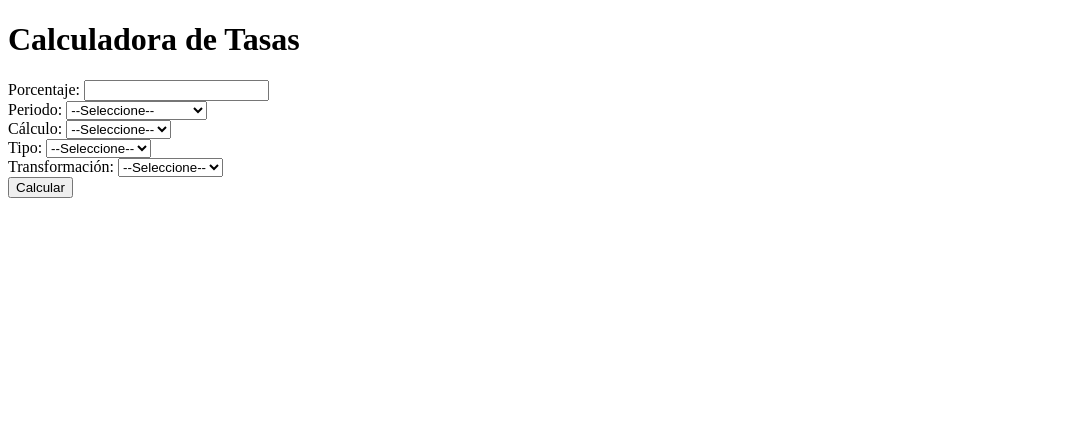
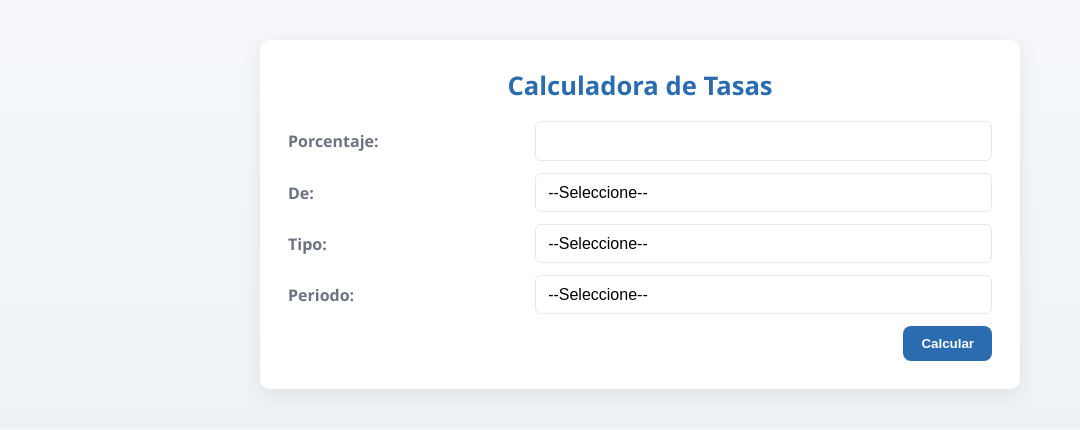
Before and after one commit to Giuseppe1r/Calculadora-de-tasas, a Django app: page / in a window 1280 px wide. Shown: the top 430 px of the page, without its empty margins (0-1080 px from the left). Run offline with Django 5.2, Linux system fonts and the light colour scheme; data comes from the database, SQL or seed files in the repository.

Commit message:
efectiva a nominal y diseño html

```diff
--- a/src/Calculadora/static/css/CalculadoraStyle.css
+++ b/src/Calculadora/static/css/CalculadoraStyle.css
@@ -0,0 +1,76 @@
+/* Estilos base para la Calculadora de Tasas */
+:root{
+	--bg:#f5f7fb;
+	--card:#ffffff;
+	--accent:#2b6cb0;
+	--muted:#6b7280;
+	--danger:#e53e3e;
+}
+*{box-sizing:border-box}
+body{
+	margin:0;
+	font-family:Segoe UI, Roboto, Arial, sans-serif;
+	background:linear-gradient(180deg,var(--bg),#eef2f6);
+	color:#1f2937;
+	-webkit-font-smoothing:antialiased;
+}
+.container{
+	max-width:760px;
+	margin:40px auto;
+	padding:28px;
+	background:var(--card);
+	border-radius:10px;
+	box-shadow:0 6px 20px rgba(31,41,55,0.08);
+}
+.site-title{
+	margin:0 0 18px 0;
+	font-size:1.6rem;
+	color:var(--accent);
+	text-align:center;
+}
+.calc-form{
+	display:grid;
+	gap:12px;
+}
+.form-group{
+	display:flex;
+	gap:12px;
+	align-items:center;
+}
+.form-label{
+	width:34%;
+	font-weight:600;
+	color:var(--muted);
+}
+.form-input,.form-select{
+	width:66%;
+	padding:10px 12px;
+	border:1px solid #e6e9ef;
+	border-radius:6px;
+	background:#fff;
+	font-size:1rem;
+}
+.form-select{appearance:none}
+.actions{justify-content:flex-end}
+.btn{
+	background:var(--accent);
+	color:white;
+	border:none;
+	padding:10px 18px;
+	border-radius:8px;
+	cursor:pointer;
+	font-weight:600;
+}
+.btn:hover{filter:brightness(.95)}
+.error{color:var(--danger);margin-top:12px;font-weight:600}
+.result{margin-top:14px;color:#0f172a}
+
+@media (max-width:640px){
+	.form-group{flex-direction:column;align-items:stretch}
+	.form-label{width:100%}
+	.form-input,.form-select{width:100%}
+	.actions{justify-content:center}
+}
+
+/* Pequeños detalles visuales */
+.form-input:focus,.form-select:focus{outline:none;box-shadow:0 0 0 3px rgba(43,108,176,0.12);border-color:var(--accent)}
--- a/src/Calculadora/templates/Calculadora.html
+++ b/src/Calculadora/templates/Calculadora.html
@@ -3,20 +3,56 @@
 <head>
 	<meta charset="utf-8">
 	<title>Calculadora de Tasas</title>
+	{% load static %}
+	<link rel="stylesheet" href="{% static 'css/CalculadoraStyle.css' %}">
 </head>
 <body>
-	<h1>Calculadora de Tasas</h1>
+	<div class="container">
+		<h1 class="site-title">Calculadora de Tasas</h1>
 
-	<form method="post">
+		<form method="post" class="calc-form">
 		{% csrf_token %}
-		<div>
-			<label>Porcentaje:</label>
-			<input type="text" name="porcentaje" required />
+			<div class="form-group">
+				<label class="form-label">Porcentaje:</label>
+				<input class="form-input" type="text" name="porcentaje" required />
 			</div>
 
-		<div>
-			<label>Periodo:</label>
-			<select name="periodo" required>
+			<div class="form-group">
+				<label class="form-label">De:</label>
+				<select id="calculo-select" class="form-select" name="calculo" required>
+					<option value="">--Seleccione--</option>
+					{% for c in calculos %}
+						<option value="{{ c.id }}">{{ c.nombre }}</option>
+					{% endfor %}
+				</select>
+			</div>
+
+			<div id="dynamic-fields" style="display:none">
+				<div class="form-group">
+					<label class="form-label">A:</label>
+					<select id="transformacion-select" class="form-select" name="transformacion">
+						<option value="">--Seleccione--</option>
+						{% for tr in transformaciones %}
+							<option value="{{ tr.id }}">{{ tr.nombre }}</option>
+						{% endfor %}
+					</select>
+				</div>
+			</div>
+
+				<div class="form-group">
+					<label class="form-label">Tipo:</label>
+					<select id="tipo-select" class="form-select" name="tipo">
+						<option value="">--Seleccione--</option>
+						{% for t in tipos %}
+							<option value="{{ t.id }}">{{ t.nombre }}</option>
+						{% endfor %}
+					</select>
+				</div>
+
+
+							<div class="form-group">
+					<label class="form-label">Periodo:</label>
+					<select id="periodo-select" class="form-select" name="periodo">
 						<option value="">--Seleccione--</option>
 						{% for p in periodos %}
 							<option value="{{ p.id }}">{{ p.nombre }} (nper={{ p.nper }})</option>
@@ -24,47 +60,80 @@
 					</select>
 				</div>
 
-		<div>
-			<label>Cálculo:</label>
-			<select name="calculo" required>
-				<option value="">--Seleccione--</option>
-				{% for c in calculos %}
-					<option value="{{ c.id }}">{{ c.nombre }}</option>
-				{% endfor %}
-			</select>
-		</div>
 
-		<div>
-			<label>Tipo:</label>
-			<select name="tipo" required>
-				<option value="">--Seleccione--</option>
-				{% for t in tipos %}
-					<option value="{{ t.id }}">{{ t.nombre }}</option>
-				{% endfor %}
-			</select>
-		</div>
 
-		<div>
-			<label>Transformación:</label>
-			<select name="transformacion" required>
-				<option value="">--Seleccione--</option>
-				{% for tr in transformaciones %}
-					<option value="{{ tr.id }}">{{ tr.nombre }}</option>
-				{% endfor %}
-			</select>
-		</div>
-
-		<div>
-			<button type="submit">Calcular</button>
+			<div class="form-group actions">
+				<button class="btn" type="submit">Calcular</button>
 			</div>
 	</form>
 
+		<script>
+		// Mostrar/ocultar campos dinámicos según el cálculo seleccionado
+		(function(){
+			const calculoSelect = document.getElementById('calculo-select');
+			const dynamic = document.getElementById('dynamic-fields');
+			const periodo = document.getElementById('periodo-select');
+			const tipo = document.getElementById('tipo-select');
+			const transformacion = document.getElementById('transformacion-select');
+
+			function setRequiredPeriodTipo(show){
+				if(show){
+					periodo.setAttribute('required','required');
+					tipo.setAttribute('required','required');
+				}else{
+					periodo.removeAttribute('required');
+					tipo.removeAttribute('required');
+				}
+			}
+
+			function updateVisibility(){
+				if(!calculoSelect.value){
+					dynamic.style.display = 'none';
+					setRequiredPeriodTipo(false);
+					transformacion.removeAttribute('required');
+					return;
+				}
+
+				dynamic.style.display = '';
+				transformacion.setAttribute('required','required');
+
+				const calcTxt = calculoSelect.options[calculoSelect.selectedIndex].text.toLowerCase();
+				const transTxt = transformacion.value && transformacion.options[transformacion.selectedIndex]
+					? transformacion.options[transformacion.selectedIndex].text.toLowerCase()
+					: '';
+
+				// Mostrar `Periodo` y `Tipo` siempre que cualquiera de los lados
+				// (cálculo o transformación) incluya 'nominal', o cuando el cálculo
+				// sea 'efectiva' (para permitir convertir efectiva -> nominal)
+				const showPeriodTipo = calcTxt.includes('nominal') || calcTxt.includes('efectiva') || transTxt.includes('nominal');
+
+				const periodoGroup = periodo.closest('.form-group');
+				const tipoGroup = tipo.closest('.form-group');
+				if(showPeriodTipo){
+					periodoGroup.style.display = '';
+					tipoGroup.style.display = '';
+					setRequiredPeriodTipo(true);
+				}else{
+					periodoGroup.style.display = 'none';
+					tipoGroup.style.display = 'none';
+					setRequiredPeriodTipo(false);
+				}
+			}
+
+			calculoSelect.addEventListener('change', updateVisibility);
+			transformacion.addEventListener('change', updateVisibility);
+			// Inicializar al cargar
+			document.addEventListener('DOMContentLoaded', updateVisibility);
+		})();
+		</script>
+
 		{% if error %}
-		<p style="color:red;">Error: {{ error }}</p>
+			<p class="error">Error: {{ error }}</p>
 		{% endif %}
 
 		{% if result is not None %}
-		<h2>Resultado: {{ result }}</h2>
+			<h2 class="result">Resultado: {{ result }}</h2>
 		{% endif %}
+	</div>
 </body>
 </html>
--- a/src/Calculadora/views.py
+++ b/src/Calculadora/views.py
@@ -23,26 +23,37 @@ def calculadora(request):
             calculo = Calculo.objects.get(id=calculo_id) if calculo_id else None
             tipo = Tipo.objects.get(id=tipo_id) if tipo_id else None
             transformacion = Transformacion.objects.get(id=transformacion_id) if transformacion_id else None
-
-            # Condición pedida: cualquier periodo y calculo es Nominal,
-            # tipo es vencida, transformacion es efectiva -> aplicar fórmula
-            if (
-                periodo
-                and calculo
-                and tipo
-                and transformacion
-                and calculo.nombre.lower() == 'nominal'
-                and tipo.nombre.lower().startswith('venc')
-                and transformacion.nombre.lower() == 'efectiva'
-            ):
-                nper = periodo.nper
-                if porcentaje == 0:
-                    error = 'El porcentaje no puede ser 0.'
+            # Si el cálculo seleccionado es 'efectiva', convertir la tasa efectiva
+            # a la tasa por periodo: ((1 + efectiva)^(1/nper)) - 1
+            if calculo and calculo.nombre.lower() == 'efectiva':
+                if not periodo:
+                    error = 'Seleccione un periodo para calcular desde efectiva.'
                 else:
-                    # Aplicar fórmula: ((1 + nper/porcentaje) ** nper) - 1
-                    result = ((1 + ((porcentaje /100 ) / nper)) ** nper) - 1
+                    nper = periodo.nper
+                    if porcentaje == 0:
+                        error = 'El porcentaje no puede ser 0.'
+                    else:
+                        # porcentaje viene en % -> convertir a decimal
+                        efectiva = porcentaje / 100.0
+                        result = (1 + efectiva) ** (1.0 / nper) - 1
             else:
-                result = None
+                # Comportamiento previo: ejemplo de conversión nominal -> efectiva
+                if (
+                    periodo
+                    and calculo
+                    and tipo
+                    and transformacion
+                    and calculo.nombre.lower() == 'nominal'
+                    and tipo.nombre.lower().startswith('venc')
+                    and transformacion.nombre.lower() == 'efectiva'
+                ):
+                    nper = periodo.nper
+                    if porcentaje == 0:
+                        error = 'El porcentaje no puede ser 0.'
+                    else:
+                        result = ((1 + ((porcentaje / 100.0) / nper)) ** nper) - 1
+                else:
+                    result = None
         except Exception as e:
             error = str(e)
 
```
Lines whose indentation alone changed are shown as unchanged.
